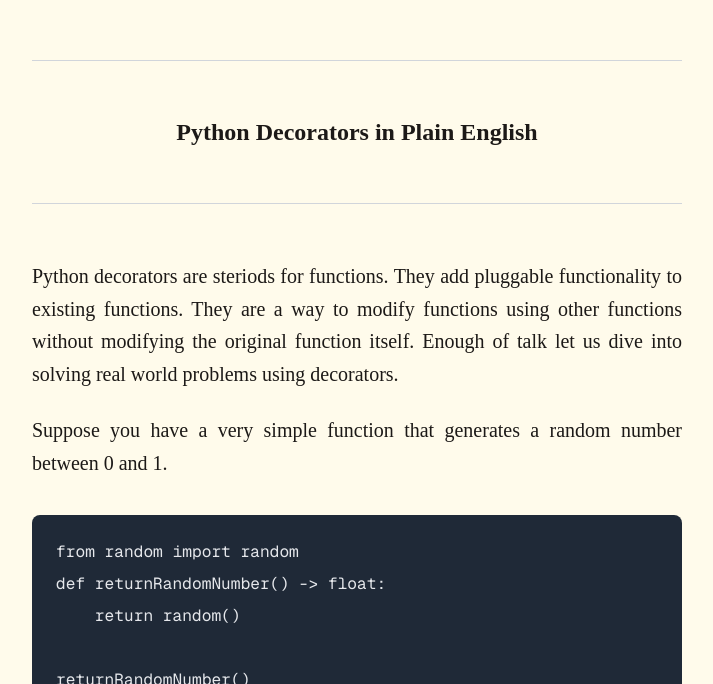
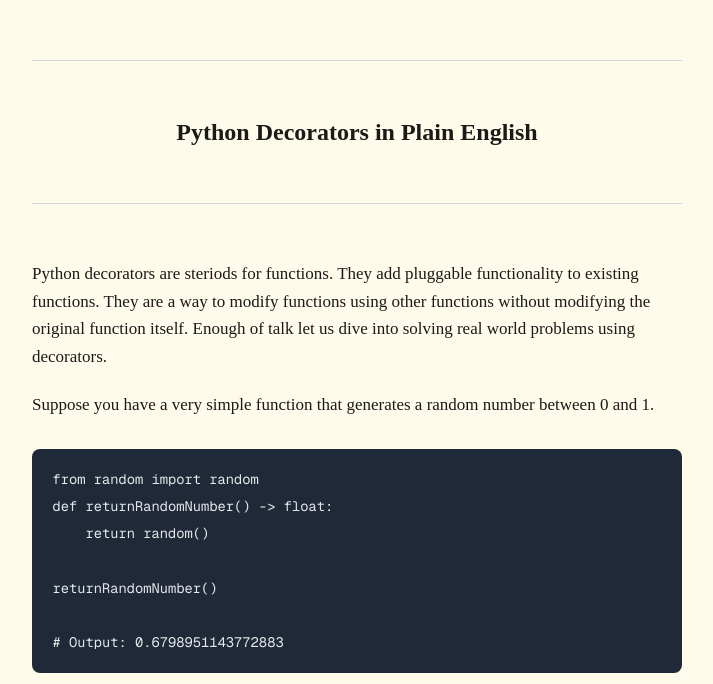
Before and after one commit to piper-of-dawn/portfolio, a Next.js app: page /posts/Python_Decorators_in_Plain_English in a window 1280 px wide. Shown: the part 116-800 px from the top of the page, without its empty margins (283-996 px from the left). Built offline with nearby package versions, Linux system fonts and the light colour scheme; a web font is replaced by a local one.

Commit message:
Change blog font format 2

```diff
--- a/app/posts/[slug]/page.tsx
+++ b/app/posts/[slug]/page.tsx
@@ -52,7 +52,7 @@ const BlogPage = (props: any) => {
             <div className="text-center font-sans font-bold text-stone-900 text-verylarge leading-tight">{post.data.title}</div>
             <hr className="h-px mx-auto my-8 bg-gray-300 border-0 dark:bg-gray-700"></hr>
 
- <ReactMarkdown className="text-read text-stone-900 font-medium text-justify leading-relaxed"  remarkPlugins={[remarkMath]}
+ <ReactMarkdown className="text-read text-stone-900 font-medium leading-relaxed"  remarkPlugins={[remarkMath]}
     rehypePlugins={[rehypeKatex]}>{post.content}</ReactMarkdown>
 
           </div>
--- a/tailwind.config.js
+++ b/tailwind.config.js
@@ -29,7 +29,7 @@ module.exports = {
     'small': '0.6rem',
     '14px': '0.875rem',
     'normal': '14px',
-    'read': '20px',
+    'read': '17px',
     'huge': '5rem',
     'large': '1rem',
     'verylarge': '1.5rem',
```
